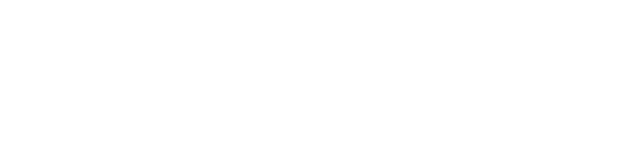
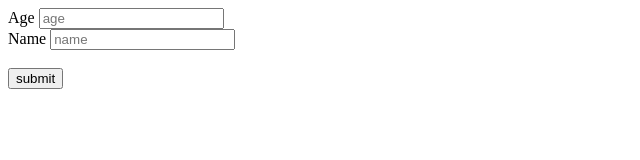
Before and after one commit to acciojob/promises-and-chains-Rahil1910, a website: page main.html in a window 1280 px wide. Shown: the whole page, without its empty margins (0-640 px from the left). Drawn offline with Linux system fonts and the light colour scheme.

Commit message:
created a submission

```diff
--- a/main.html
+++ b/main.html
@@ -7,7 +7,14 @@
 
   <body>
     <!-- write the body here -->
-
+	<form>
+		<label for="age">Age</label>
+		<input placeholder="age" id="age" type="number" required><br>
+		<label for="name">Name</label>
+		<input id="name" type="text" placeholder="name" required><br>
+		<br>
+		<button type="submit" id="btn" onclick="promises()">submit</button>
+	</form>
     <script type="text/javascript" src="./script.js"></script>
   </body>
 </html>
--- a/script.js
+++ b/script.js
@@ -1 +1,13 @@
-//your JS code here. If required.
+function promises(){
+            const name = document.getElementById('name').value;
+            const age = document.getElementById('age').value;
+            new Promise ((resolve,reject)=>{
+                if(age>18){
+                    resolve(name);
+                }else{
+                    reject(name);
+                }
+            })
+            .then((name)=> alert(`Welcome, ${name} You can vote.`))
+            .catch((name)=> alert(`Oh sorry ${name} You aren't old enough.`));
+        }
```
